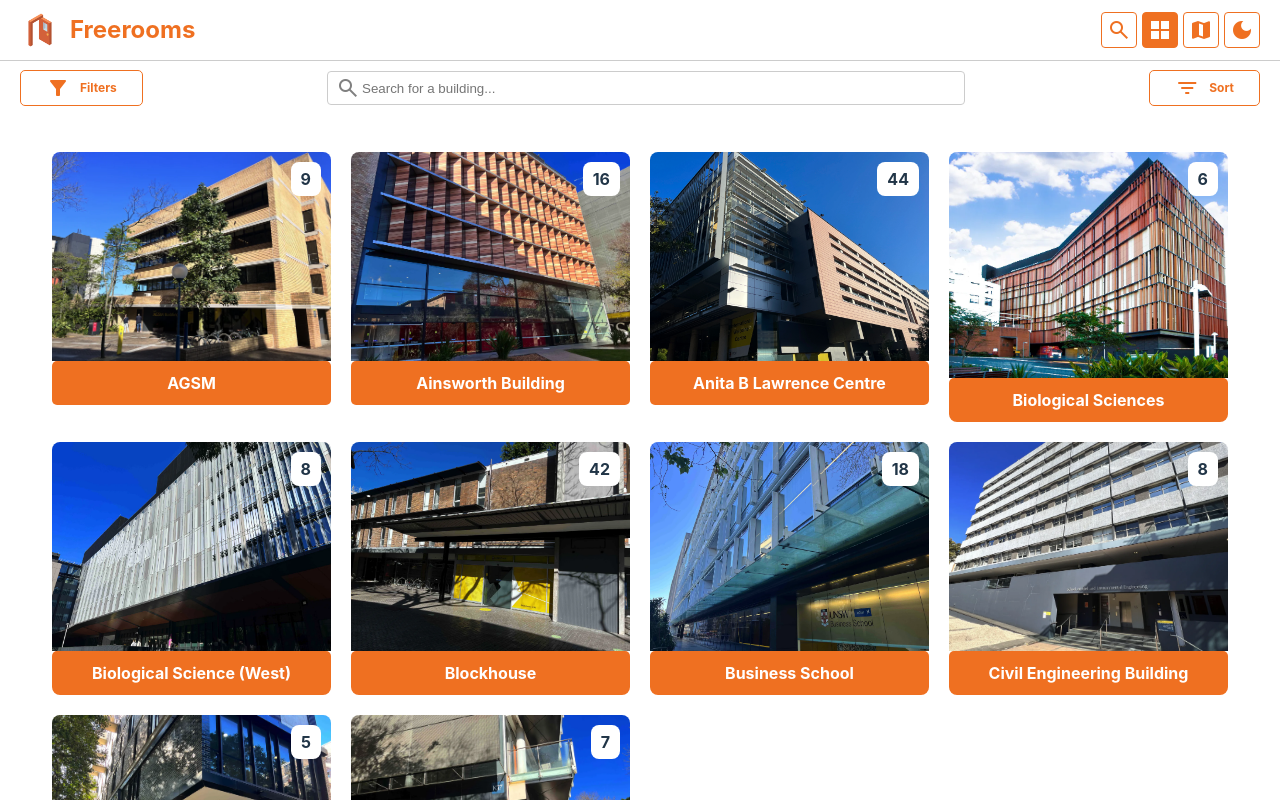
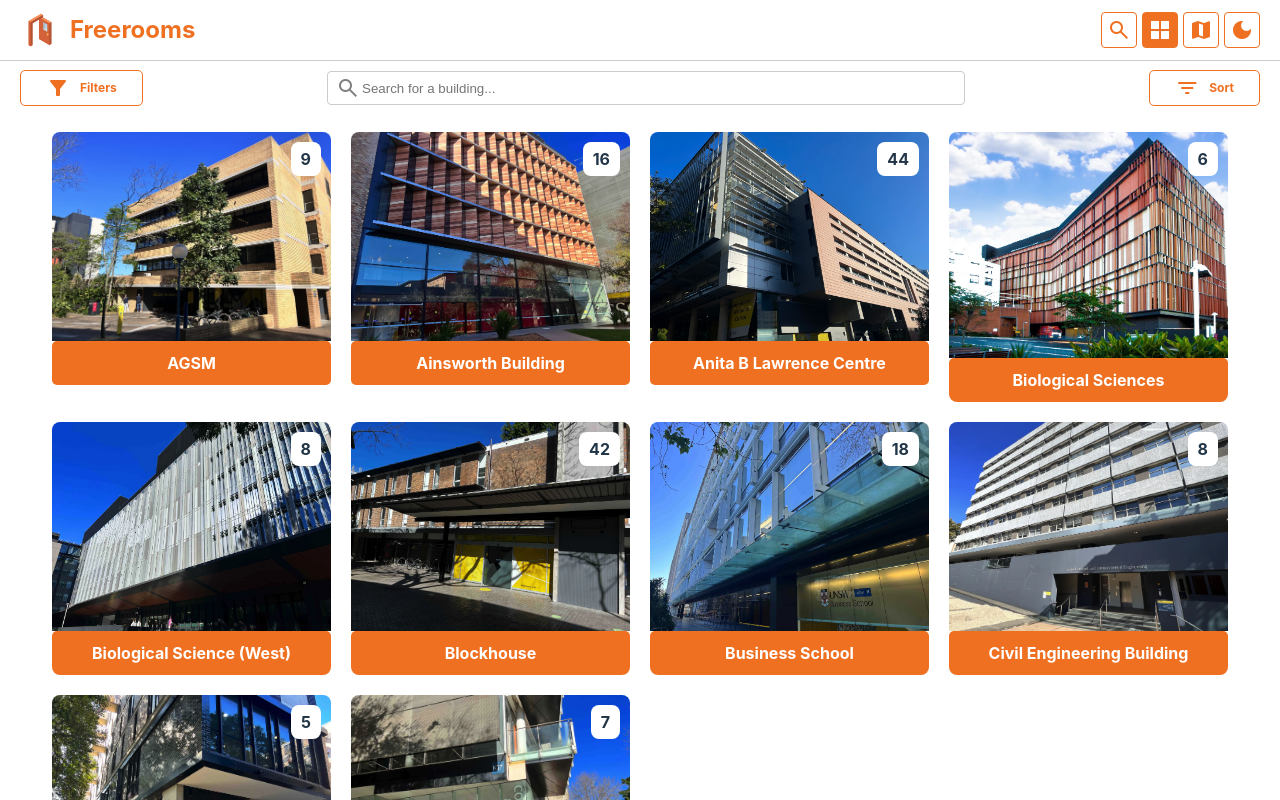
Before and after one commit to mmc03-ucb/devsoc_recruitment_fe, a React (Vite) app: page / in a window 1280 px wide. Shown: the top 800 px of the page. Built offline with nearby package versions, Linux system fonts and the light colour scheme.

Commit message:
added backgrounds to header so that grid does not overlay during scrolling

```diff
--- a/src/components/buildingGrid.jsx
+++ b/src/components/buildingGrid.jsx
@@ -32,7 +32,7 @@
     gridTemplateColumns: "repeat(auto-fill, minmax(250px, 1fr))",
     gap: "20px",
     padding: "20px",
-    marginTop: "100px",
+    marginTop: "80px",
   },
   gridItem: {
     position: "relative",
--- a/src/components/header.jsx
+++ b/src/components/header.jsx
@@ -78,6 +78,7 @@
     borderBottom: "0.5px solid #ccc",
     zIndex: 1000,
     boxSizing: "border-box",
+    backgroundColor: "white",
   },
   left: {
     display: "flex",
@@ -107,6 +108,7 @@
     width: "100%",
     zIndex: 999,
     boxSizing: "border-box",
+    backgroundColor: "white",
   },
   searchBar: {
     display: "flex",
```
